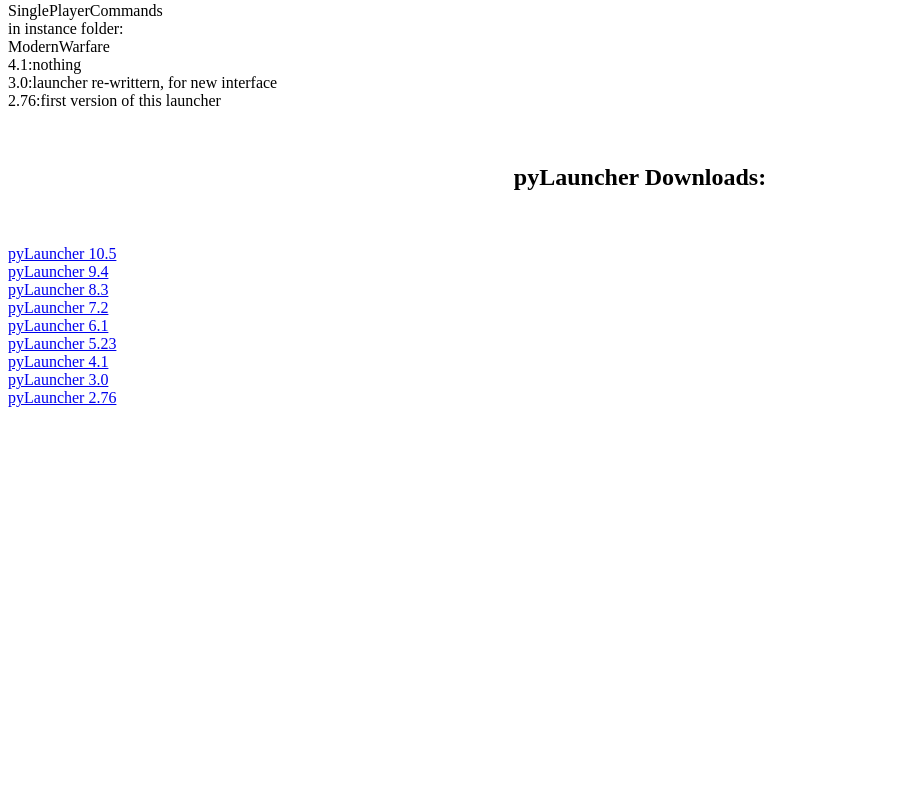
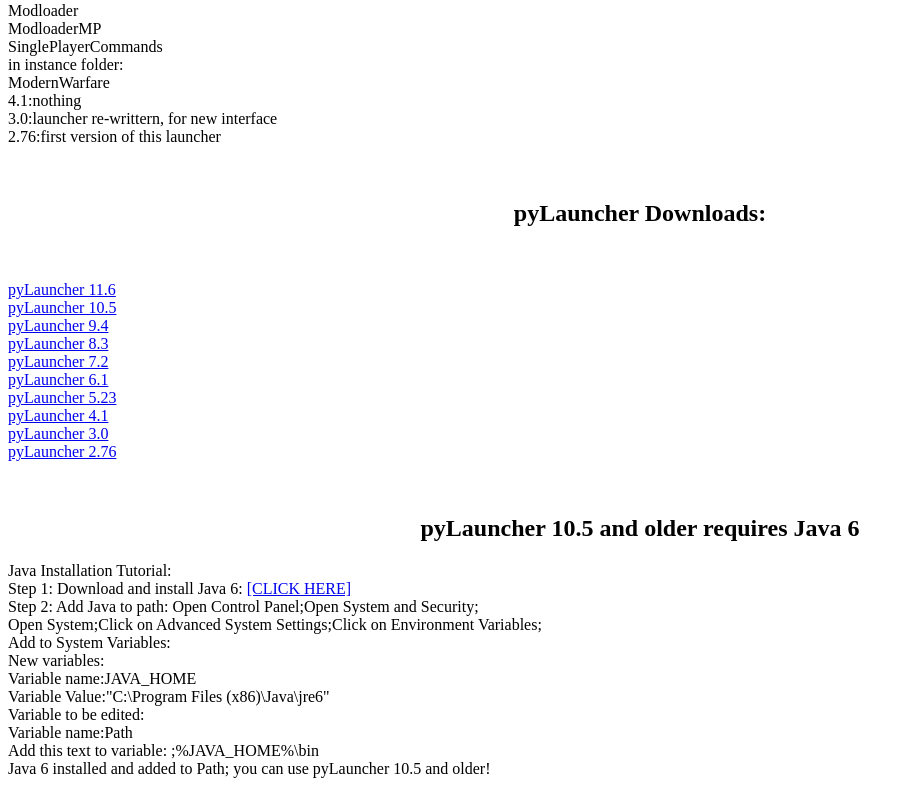
Before and after one commit to backup-organization/pylauncher, a plain HTML site: page index.html in a window 1280 px wide. Shown: the part 611-1405 px from the top of the page, without its empty margins (0-914 px from the left). Before the commit the page ends 1034 px from the top, so only its background shows below. Drawn offline with Linux system fonts and the light colour scheme.

Commit message:
ewfqwe3gtfq3twtg
te5hjrt456h5y54hy

```diff
--- a/index.html
+++ b/index.html
@@ -18,6 +18,10 @@ Links:
 <center><h2>pyLauncher versions chalangelog:</h2></center>
 <br>
 <p>
+11.6: pyLauncher now works without Java!!!!!!!!!
+<br>
+I used for this openjdk 9 portable!!!
+<br>
 10.5:small update that changed main server; pylauncher have website! http://glowiak.github.io/pylauncher
 <br>
 9.4:small update for forge & modloader instances...
@@ -62,6 +66,8 @@ ModernWarfare
 <center><h2>pyLauncher Downloads:</h2></center>
 <br>
 <p>
+<a href=https://github.com/glowiak/pylauncher/releases/download/11.6-Jii/pyLauncher11.6.zip>pyLauncher 11.6</a>
+<br>
 <a href=https://github.com/glowiak/pylauncher/releases/download/10.5-Jii/pyLauncher10.5.zip>pyLauncher 10.5</a>
 <br>
 <a href=https://github.com/glowiak/pylauncher/releases/download/9.4/pyLauncher9.4.zip>pyLauncher 9.4</a>
@@ -80,5 +86,32 @@ ModernWarfare
 <br>
 <a href=https://github.com/glowiak/pylauncher/releases/download/2.76/pyLauncher.2.76.zip>pyLauncher 2.76</a>
 </p>
+<br>
+<center><h2>pyLauncher 10.5 and older requires Java 6</h2></center>
+<p>
+Java Installation Tutorial:
+<br>
+Step 1: Download and install Java 6: <a href=http://glowiak.github.io/file/java6.exe>[CLICK HERE]</a>
+<br>
+Step 2: Add Java to path: Open Control Panel;Open System and Security;
+<br>
+Open System;Click on Advanced System Settings;Click on Environment Variables;
+<br>
+Add to System Variables:
+<br>
+New variables:
+<br>
+Variable name:JAVA_HOME
+<br>
+Variable Value:"C:\Program Files (x86)\Java\jre6"
+<br>
+Variable to be edited:
+<br>
+Variable name:Path
+<br>
+Add this text to variable: ;%JAVA_HOME%\bin
+<br>
+Java 6 installed and added to Path; you can use pyLauncher 10.5 and older!
+</p>
 </body>
 </html>
```
